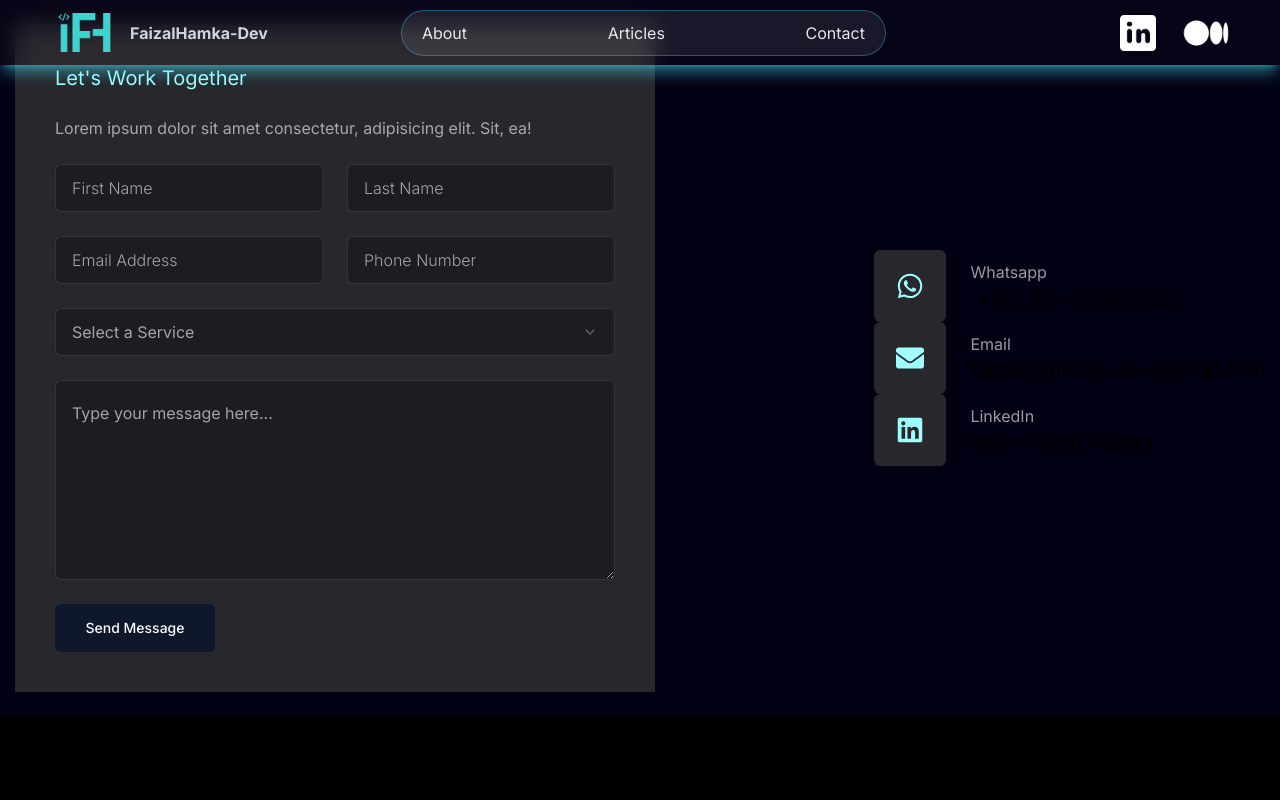
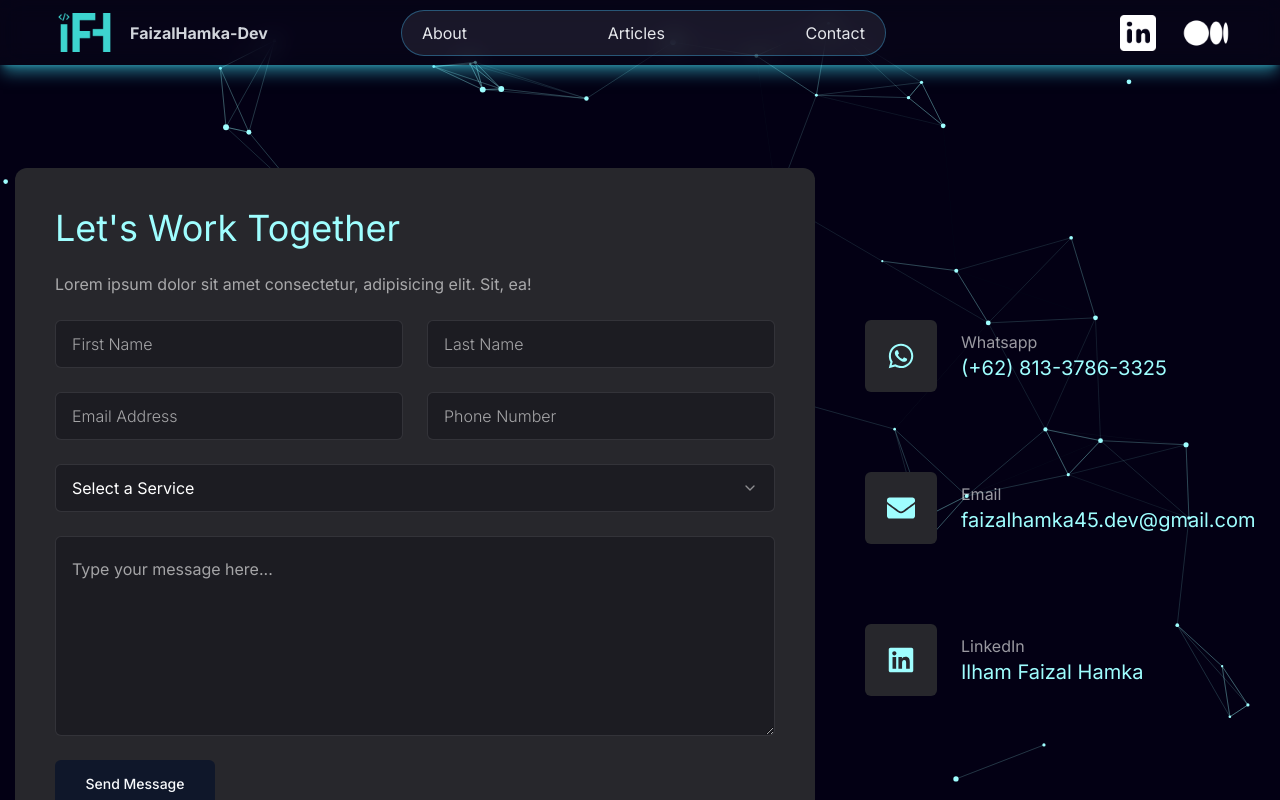
Before and after one commit to Ilham-Faizal-Hamka/portfolio-web, a Next.js app: page /contact in a window 1280 px wide. Shown: the top 800 px of the page. Built offline with nearby package versions, Linux system fonts and the light colour scheme; a web font is replaced by a local one.

Commit message:
fix: fix contact page

```diff
--- a/src/app/contact/page.tsx
+++ b/src/app/contact/page.tsx
@@ -27,6 +27,7 @@ const info = [
 ]
 
 import {motion} from "framer-motion";
+import ParticlesComponent from '../components/sub/ParticlesComponent';
 
 
 const Contact = () => {
@@ -35,16 +36,19 @@ const Contact = () => {
     initial={{opacity: 0}}
     animate={{
       opacity: 1,
-      transition: { delay: 2.4, duration: 0.4, ease: "easeIn"}
+      transition: { delay: 1, duration: 0.4, ease: "easeIn"}
     }}
 
-    className='py-6'
+    className='py-6 relative'
     >
-      <div className='container mx-auto'>
+      <div className='absolute h-full w-full z-[-1]'>
+      <ParticlesComponent/>
+      </div>
+      <div className='container mx-auto mt-36'>
         <div className='flex flex-col xl:flex-row gap-[30px]'>
           <div className='xl:h-[54%] order-2 xl:order-none'>
-            <form className='flex flex-col gap-6 p-10 bg-[#27272c] roundedn-xl'>
-              <h3 className='text-xl text-[#9ffeff]'>Let&apos;s Work Together</h3>
+            <form className='flex flex-col xl:min-w-[800px] gap-6 p-10 bg-[#27272c] rounded-xl'>
+              <h3 className='text-4xl text-[#9ffeff]'>Let&apos;s Work Together</h3>
               <p className='text-white/60'>Lorem ipsum dolor sit amet consectetur, adipisicing elit. Sit, ea!</p>
               <div className='grid grid-cols-1 md:grid-cols-2 gap-6'>
                 <Input type='firstname' placeholder='First Name'/>
@@ -53,7 +57,7 @@ const Contact = () => {
                 <Input type='phone' placeholder='Phone Number'/>
               </div>
               <Select>
-                <SelectTrigger className='w-full'>
+                <SelectTrigger className='w-full text-white'>
                   <SelectValue placeholder='Select a Service' />
                 </SelectTrigger>
                 <SelectContent>
@@ -73,16 +77,16 @@ const Contact = () => {
               <Button size="md" className='max-w-40'>Send Message</Button>
             </form>
           </div>
-          <div className='flex-1 flex items-center xl:justify-end order-1 xl:order-none mb-8 xl:mb-0'>
-            <ul>
+          <div className='flex items-center xl:justify-end order-1 xl:order-none mb-8 xl:mb-0'>
+            <ul className='flex flex-col gap-10'>
               {info.map((item, index) => (
-                <li key={index} className='flex items-center gap-6'>
+                <li key={index} className='flex items-center gap-6 p-5 hover:bg-[#9ffeff] group rounded-lg'>
                   <div className='w-[52px] h-[52px] xl:w-[72px] xl:h-[72px] bg-[#27272c] text-[#9ffeff] rounded-md flex items-center justify-center'>
                     <div className='text-[28px]'>{item.icon}</div>
                   </div>
                   <div className='flex-1'>
-                    <p className='text-white/60'>{item.label}</p>
-                    <h3 className='text-xl'>{item.value}</h3>
+                    <p className='text-white/60 group-hover:text-[#27272c]'>{item.label}</p>
+                    <h3 className='text-xl text-[#9ffeff] group-hover:text-[#27272c]'>{item.value}</h3>
                   </div>
                 </li>
               ))}
--- a/src/components/ui/input.tsx
+++ b/src/components/ui/input.tsx
@@ -8,7 +8,7 @@ const Input = React.forwardRef<HTMLInputElement, React.ComponentProps<"input">>(
       <input
         type={type}
         className={cn(
-          "flex h-[48px] rounded-md border border-white/10 foccus:border-[#9ffeff] font-light bg-primary px-4 py-5 text-base placeholder:text-white/60 outline-none",
+          "flex h-[48px] text-white rounded-md border border-white/10 foccus:border-[#9ffeff] font-light bg-primary px-4 py-5 text-base placeholder:text-white/60 outline-none",
           className
         )}
         ref={ref}
```
